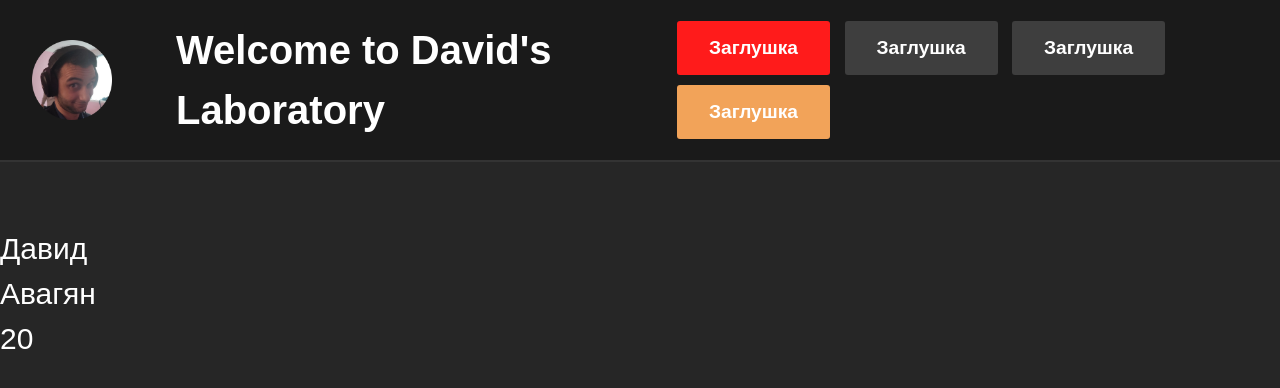
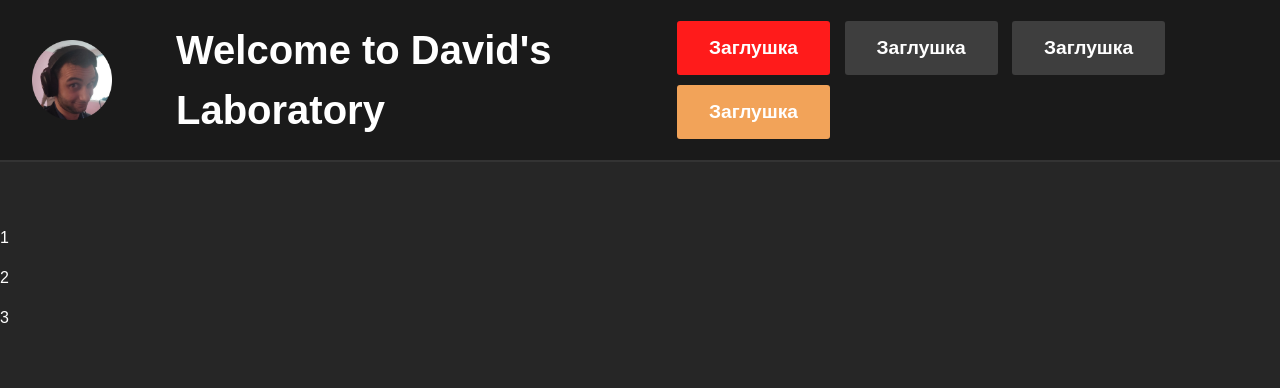
Before and after one commit to bronepoezd410/4AIP_VueExercises410, a Vue app in the folder MakoVueExercises/: page / in a window 1280 px wide. Shown: the top 388 px of the page. Built offline with nearby package versions, Linux system fonts and the light colour scheme.

Commit message:
060_Передача данных любого типа

```diff
--- a/MakoVueExercises/src/App.vue
+++ b/MakoVueExercises/src/App.vue
@@ -1,7 +1,7 @@
 
 
 <template>
-<Rabotnik name="Давид" surn="Авагян" age="20"/>
+	<Rabotnik :name="[1, 2, 3]" />
 </template>
 
 
--- a/MakoVueExercises/src/components/Employee.vue
+++ b/MakoVueExercises/src/components/Employee.vue
@@ -1,15 +1,16 @@
 
 <template>
-   <p>{{ name }}</p>
-   <p>{{ surn }}</p>
-   <p>{{ age }}</p>
+<ul>
+
+	<li v-for="names in name">{{ names }}</li>
+</ul>
 </template>
 
 
 
 <script>
 export default {
-    props: ['name', 'surn', 'age'],
+	props: ['name'],
     data() {
         return {
         }
```
